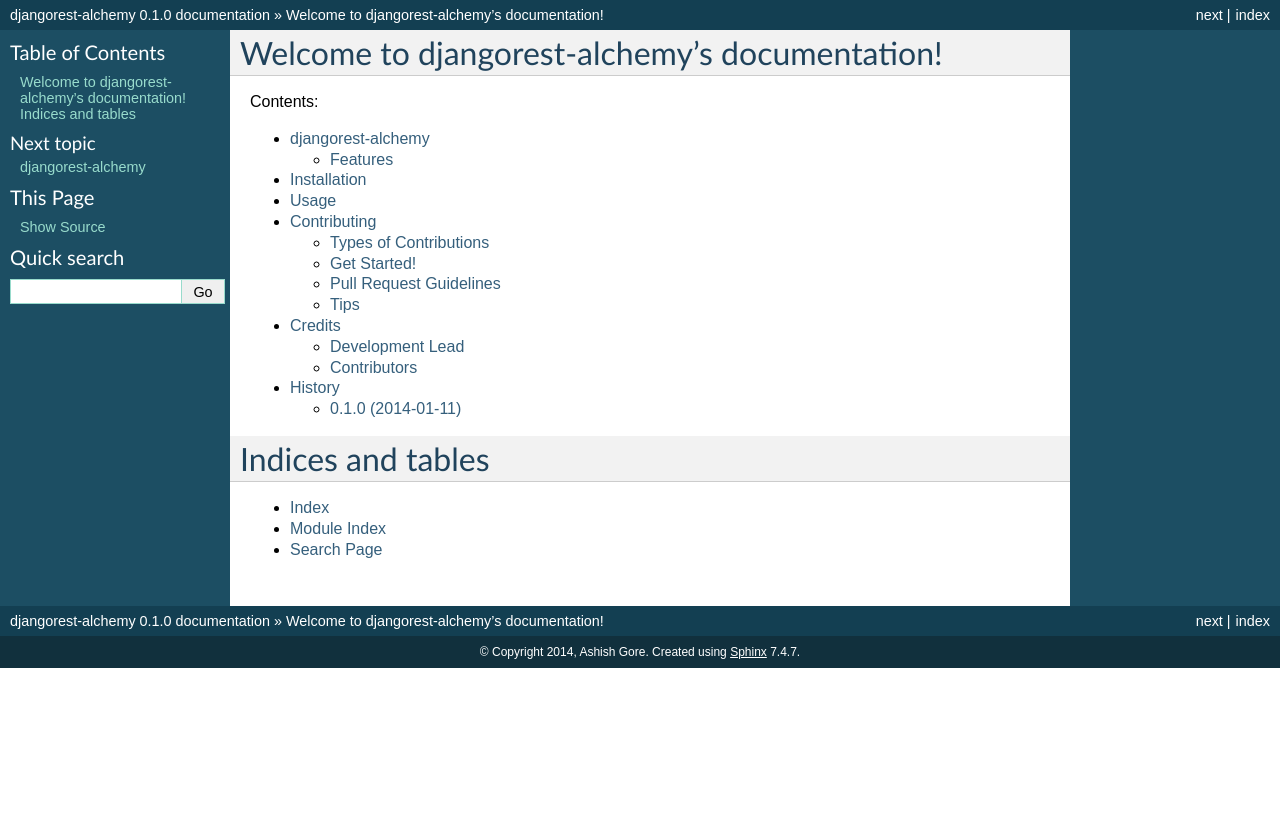
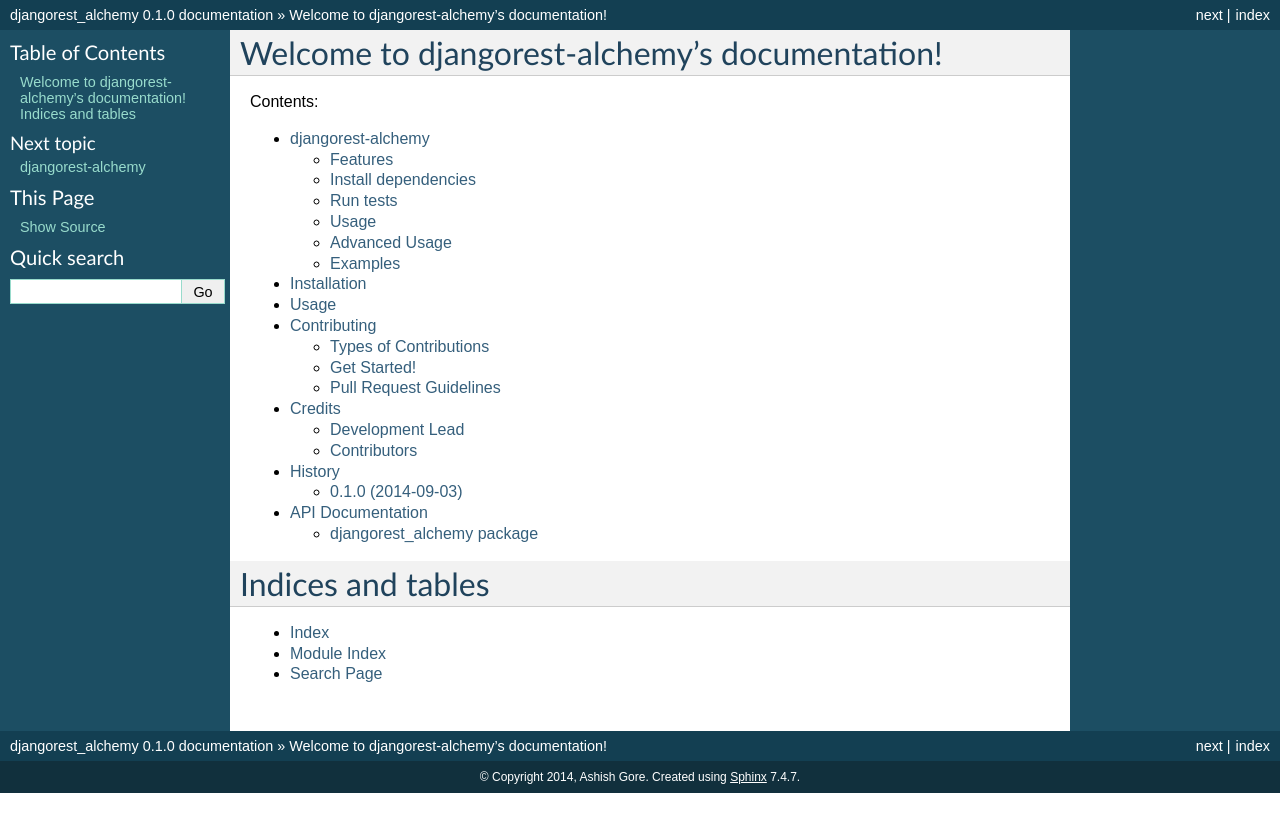
Before and after one commit to dealertrack/djangorest-alchemy, a Sphinx documentation site: the page built from docs/index.rst, in a window 1280 px wide. Shown: the top 832 px of the page. Built offline with Sphinx 7.4.7, drawn with Linux system fonts in a browser that asks for light colours; pages that are not in the unit, such as notebooks, are missing from menus; the version number is read from the project's files by our own code.

Commit message:
RTD updates - go baby

```diff
--- a/HISTORY.rst
+++ b/HISTORY.rst
@@ -3,7 +3,7 @@
 History
 -------
 
-0.1.0 (2014-01-11)
+0.1.0 (2014-09-03)
 ++++++++++++++++++
 
-* First release on PyPI.
+* First release
--- a/docs/conf.py
+++ b/docs/conf.py
@@ -16,6 +16,8 @@
 import sys
 import os
 
+os.environ['DJANGO_SETTINGS_MODULE'] = 'djangorest_alchemy.settings'
+
 # If extensions (or modules to document with autodoc) are in another
 # directory, add these directories to sys.path here. If the directory is
 # relative to the documentation root, use os.path.abspath to make it
@@ -31,7 +33,6 @@
 # version is used.
 sys.path.insert(0, project_root)
 
-import djangorest-alchemy
 
 # -- General configuration ---------------------------------------------
 
@@ -55,7 +56,7 @@
 master_doc = 'index'
 
 # General information about the project.
-project = u'djangorest-alchemy'
+project = u'djangorest_alchemy'
 copyright = u'2014, Ashish Gore'
 
 # The version info for the project you're documenting, acts as replacement
@@ -63,9 +64,9 @@
 # the built documents.
 #
 # The short X.Y version.
-version = djangorest-alchemy.__version__
+version = '0.1.0'
 # The full version, including alpha/beta/rc tags.
-release = djangorest-alchemy.__version__
+release = '0.1.0'
 
 # The language for content autogenerated by Sphinx. Refer to documentation
 # for a list of supported languages.
@@ -188,7 +189,7 @@
 #html_file_suffix = None
 
 # Output file base name for HTML help builder.
-htmlhelp_basename = 'djangorest-alchemydoc'
+htmlhelp_basename = 'djangorest_alchemydoc'
 
 
 # -- Options for LaTeX output ------------------------------------------
@@ -208,8 +209,8 @@
 # (source start file, target name, title, author, documentclass
 # [howto/manual]).
 latex_documents = [
-    ('index', 'djangorest-alchemy.tex',
-     u'djangorest-alchemy Documentation',
+    ('index', 'djangorest_alchemy.tex',
+     u'djangorest_alchemy Documentation',
      u'Ashish Gore', 'manual'),
 ]
 
@@ -239,8 +240,8 @@
 # One entry per manual page. List of tuples
 # (source start file, name, description, authors, manual section).
 man_pages = [
-    ('index', 'djangorest-alchemy',
-     u'djangorest-alchemy Documentation',
+    ('index', 'djangorest_alchemy',
+     u'djangorest_alchemy Documentation',
      [u'Ashish Gore'], 1)
 ]
 
@@ -254,10 +255,10 @@
 # (source start file, target name, title, author,
 #  dir menu entry, description, category)
 texinfo_documents = [
-    ('index', 'djangorest-alchemy',
-     u'djangorest-alchemy Documentation',
+    ('index', 'djangorest_alchemy',
+     u'djangorest_alchemy Documentation',
      u'Ashish Gore',
-     'djangorest-alchemy',
+     'djangorest_alchemy',
      'One line description of project.',
      'Miscellaneous'),
 ]
--- a/docs/index.rst
+++ b/docs/index.rst
@@ -17,6 +17,7 @@
    contributing
    authors
    history
+   api/modules
 
 Indices and tables
 ==================
--- a/docs/readme.rst
+++ b/docs/readme.rst
@@ -1 +1 @@
-.. include:: ../README.rst
+.. include:: ../README.md
--- a/requirements.txt
+++ b/requirements.txt
@@ -1,7 +1,12 @@
 Django==1.4
+Jinja2==2.7.1
+MarkupSafe==0.18
+Pygments==1.6
 SQLAlchemy==0.7.8
+Sphinx==1.2.2
 coverage==3.6
 djangorestframework==2.3.13
+docutils==0.11
 drf-nested-routers==0.1.3
 flake8==2.1.0
 mccabe==0.2.1
```
Also changed, not shown: CONTRIBUTING.rst (+2 -9 lines), docs/api/djangorest_alchemy.rst (added, +85 -0 lines), docs/api/modules.rst (added, +7 -0 lines).
